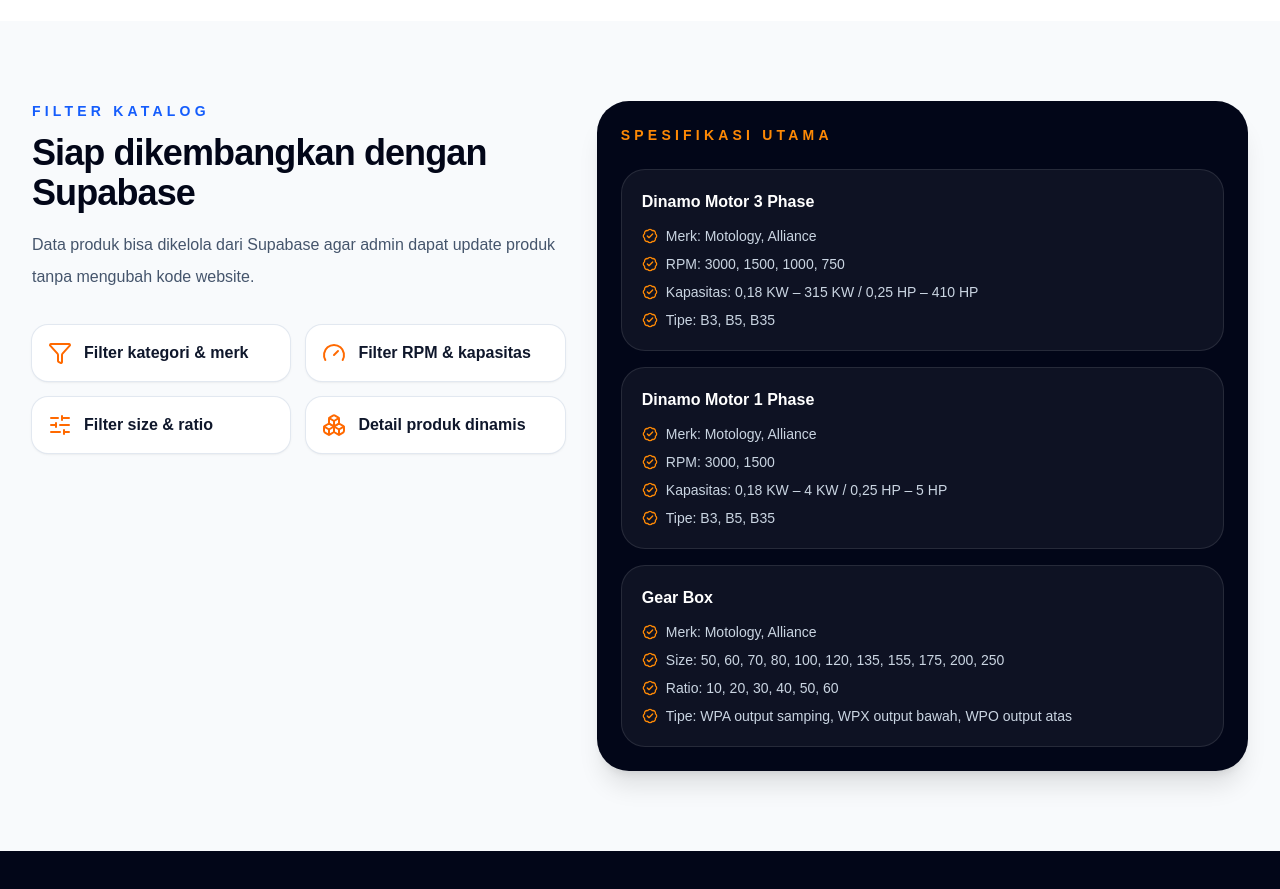
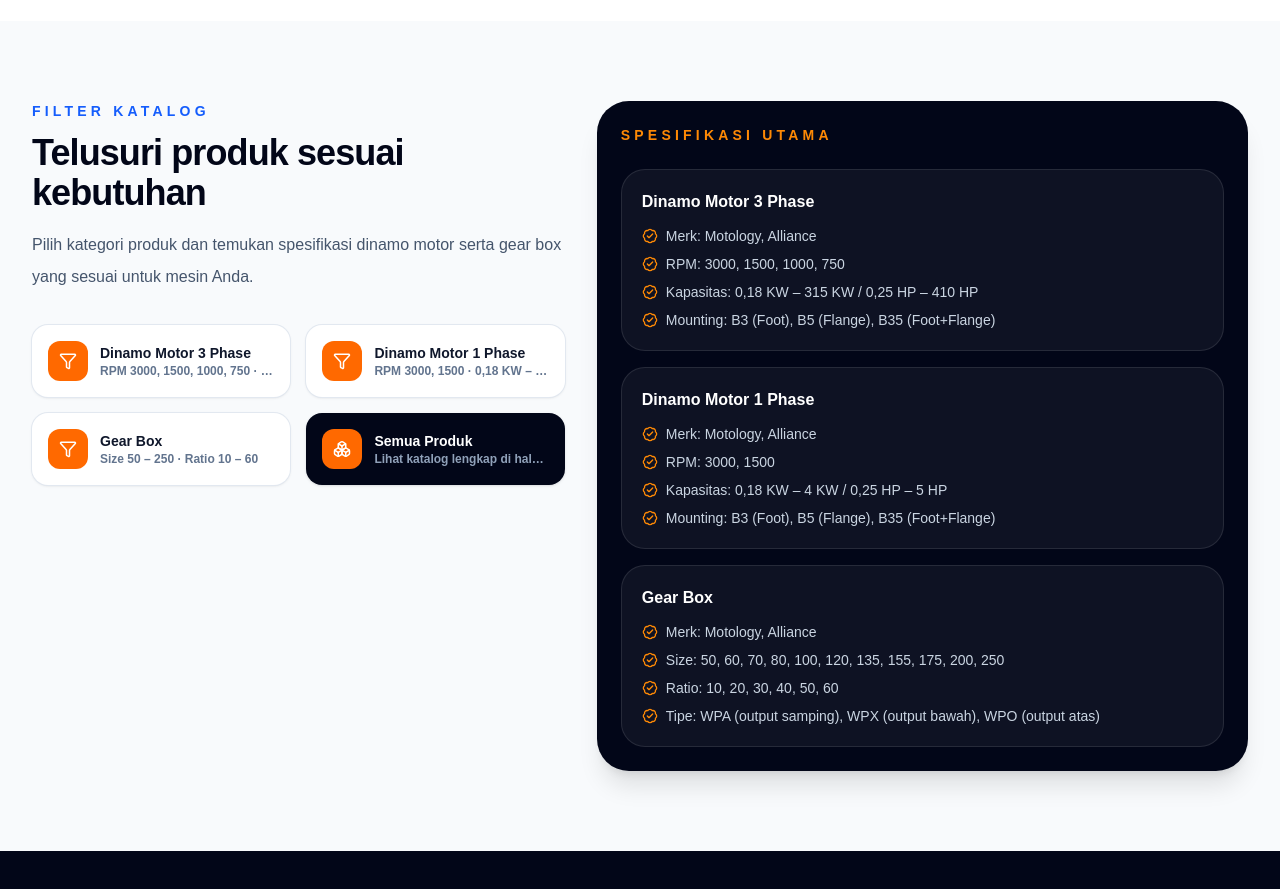
Before and after one commit to mbtekniksidoarjo-eng/WebMBT, a Next.js app: page / in a window 1280 px wide. Shown: the part 4860-5749 px from the top of the page. Built offline with nearby package versions, Linux system fonts and the light colour scheme; no server answers; the database is empty.

Commit message:
feat: replace dummy filter catalog with real category data

```diff
--- a/src/app/page.tsx
+++ b/src/app/page.tsx
@@ -185,20 +185,43 @@ export default async function Home() {
       <section className="mx-auto max-w-7xl px-4 py-20 sm:px-6 lg:px-8">
         <div className="grid gap-8 lg:grid-cols-[0.9fr_1.1fr]">
           <div>
-            <SectionHeading align="left" eyebrow="Filter Katalog" title="Siap dikembangkan dengan Supabase" description="Data produk bisa dikelola dari Supabase agar admin dapat update produk tanpa mengubah kode website." />
+            <SectionHeading align="left" eyebrow="Filter Katalog" title="Telusuri produk sesuai kebutuhan" description="Pilih kategori produk dan temukan spesifikasi dinamo motor serta gear box yang sesuai untuk mesin Anda." />
             <div className="mt-8 grid gap-4 sm:grid-cols-2">
-              <Feature icon={<Filter />} title="Filter kategori & merk" />
-              <Feature icon={<Gauge />} title="Filter RPM & kapasitas" />
-              <Feature icon={<SlidersHorizontal />} title="Filter size & ratio" />
-              <Feature icon={<Boxes />} title="Detail produk dinamis" />
+              {cms.categories.map((cat) => (
+                <a
+                  key={cat.title}
+                  href="/produk"
+                  className="flex items-center gap-3 rounded-2xl bg-white p-4 font-bold text-slate-900 shadow-sm ring-1 ring-slate-200 transition hover:ring-blue-300 hover:shadow-md"
+                >
+                  <span className="flex h-10 w-10 shrink-0 items-center justify-center rounded-xl bg-orange-500 text-white">
+                    <Filter size={18} />
+                  </span>
+                  <div className="min-w-0">
+                    <p className="truncate text-sm font-black">{cat.title}</p>
+                    <p className="truncate text-xs text-slate-500">{cat.specs.slice(0, 2).join(' · ')}</p>
+                  </div>
+                </a>
+              ))}
+              <a
+                href="/produk"
+                className="flex items-center gap-3 rounded-2xl bg-slate-950 p-4 font-bold text-white shadow-sm transition hover:bg-slate-800"
+              >
+                <span className="flex h-10 w-10 shrink-0 items-center justify-center rounded-xl bg-orange-500 text-white">
+                  <Boxes size={18} />
+                </span>
+                <div className="min-w-0">
+                  <p className="truncate text-sm font-black">Semua Produk</p>
+                  <p className="truncate text-xs text-slate-400">Lihat katalog lengkap di halaman produk</p>
+                </div>
+              </a>
             </div>
           </div>
           <div className="rounded-[2rem] bg-slate-950 p-6 text-white shadow-xl">
             <p className="text-sm font-bold uppercase tracking-[0.3em] text-orange-400">Spesifikasi Utama</p>
             <div className="mt-6 grid gap-4">
-              <SpecBlock title="Dinamo Motor 3 Phase" items={['Merk: Motology, Alliance', 'RPM: 3000, 1500, 1000, 750', 'Kapasitas: 0,18 KW – 315 KW / 0,25 HP – 410 HP', 'Tipe: B3, B5, B35']} />
-              <SpecBlock title="Dinamo Motor 1 Phase" items={['Merk: Motology, Alliance', 'RPM: 3000, 1500', 'Kapasitas: 0,18 KW – 4 KW / 0,25 HP – 5 HP', 'Tipe: B3, B5, B35']} />
-              <SpecBlock title="Gear Box" items={['Merk: Motology, Alliance', 'Size: 50, 60, 70, 80, 100, 120, 135, 155, 175, 200, 250', 'Ratio: 10, 20, 30, 40, 50, 60', 'Tipe: WPA output samping, WPX output bawah, WPO output atas']} />
+              <SpecBlock title="Dinamo Motor 3 Phase" items={['Merk: Motology, Alliance', 'RPM: 3000, 1500, 1000, 750', 'Kapasitas: 0,18 KW – 315 KW / 0,25 HP – 410 HP', 'Mounting: B3 (Foot), B5 (Flange), B35 (Foot+Flange)']} />
+              <SpecBlock title="Dinamo Motor 1 Phase" items={['Merk: Motology, Alliance', 'RPM: 3000, 1500', 'Kapasitas: 0,18 KW – 4 KW / 0,25 HP – 5 HP', 'Mounting: B3 (Foot), B5 (Flange), B35 (Foot+Flange)']} />
+              <SpecBlock title="Gear Box" items={['Merk: Motology, Alliance', 'Size: 50, 60, 70, 80, 100, 120, 135, 155, 175, 200, 250', 'Ratio: 10, 20, 30, 40, 50, 60', 'Tipe: WPA (output samping), WPX (output bawah), WPO (output atas)']} />
             </div>
           </div>
         </div>
```
